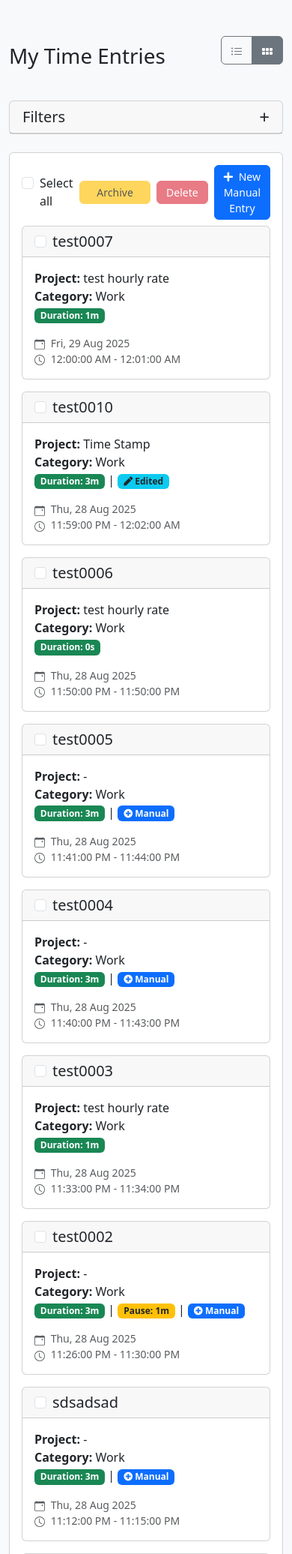
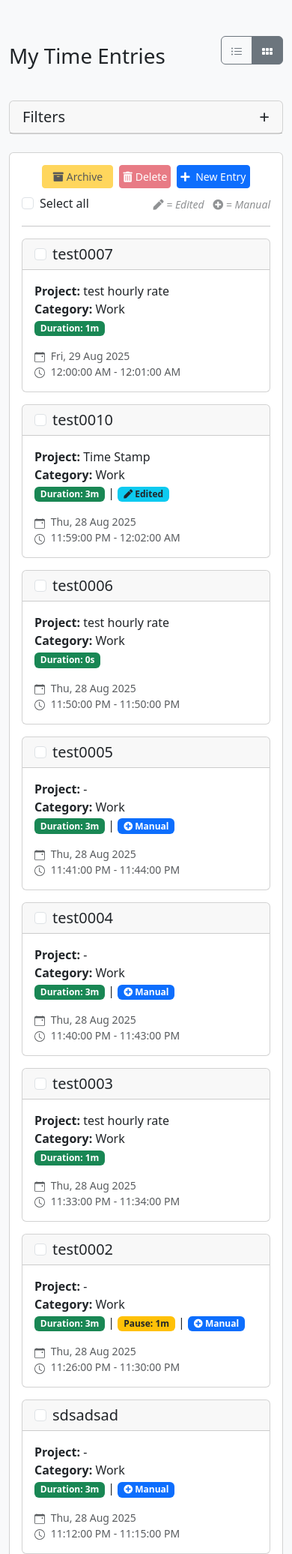
Before and after one commit to jnehmeh87/time-stamp, a Django app: page /entries/ in a window 390 px wide. Shown: the part 56-2128 px from the top of the page at 75% size. Run offline with Django 4.2, Linux system fonts and the light colour scheme; a user stored in the database is signed in; data comes from the database, SQL or seed files in the repository; both versions use the stored data as it was after the commit; data that the repository does not hold is empty; some libraries are stand-ins or nearby versions.

Commit message:
feat(tracker): Refactor time entry list controls for mobile responsiveness

```diff
--- a/templates/tracker/timeentry_list.html
+++ b/templates/tracker/timeentry_list.html
@@ -135,30 +135,33 @@
     <input type="hidden" name="preserved_filters" value="{{ request.GET.urlencode }}">
     <div class="card mb-3">
         <div class="card-body">
-            <div class="d-flex justify-content-between align-items-center mb-2 gap-2">
+            <div class="d-flex justify-content-center justify-content-sm-end align-items-center mb-2 gap-2">
+                <div class="d-flex align-items-center gap-2">
+                    {% if form.show_archived.value %}
+                    <button type="submit" class="btn btn-sm btn-secondary archive-action-btn px-1 px-sm-2" id="bulk-unarchive-btn" disabled formaction="{% url 'tracker:entry_bulk_unarchive_confirm' %}"><i class="fas fa-box-open me-1"></i>Unarchive</button>
+                    {% else %}
+                    <button type="submit" class="btn btn-sm btn-warning archive-action-btn px-1 px-sm-2" id="bulk-archive-btn" disabled formaction="{% url 'tracker:entry_bulk_archive_confirm' %}"><i class="fas fa-archive me-1"></i>Archive</button>
+                    {% endif %}
+                    <button type="submit" class="btn btn-sm btn-danger px-1 px-sm-2" id="bulk-delete-btn" disabled formaction="{% url 'tracker:entry_bulk_delete_confirm' %}"><i class="fas fa-trash-alt me-1"></i>Delete</button>
+                    <a href="{% url 'tracker:entry_create' %}" class="btn btn-sm btn-primary px-1 px-sm-2">
+                        <i class="fas fa-plus me-1"></i> New Entry
+                    </a>
+                </div>
+            </div>
+
+            <div class="d-flex justify-content-between align-items-center">
                 <div class="form-check">
                     <input class="form-check-input" type="checkbox" id="select-all-entries">
                     <label class="form-check-label" for="select-all-entries">
                         Select all
                     </label>
                 </div>
-                <div class="d-flex align-items-center gap-2">
-                    <small class="text-muted fst-italic me-2 d-none d-sm-inline">
-                        <span title="Time was edited"><i class="fas fa-pen"></i> = Edited</span>
-                        <span class="ms-2" title="Manually created"><i class="fas fa-plus-circle"></i> = Manual</span>
-                    </small>
-                    {% if form.show_archived.value %}
-                    <button type="submit" class="btn btn-secondary archive-action-btn" id="bulk-unarchive-btn" disabled formaction="{% url 'tracker:entry_bulk_unarchive_confirm' %}">Unarchive</button>
-                    {% else %}
-                    <button type="submit" class="btn btn-warning archive-action-btn" id="bulk-archive-btn" disabled formaction="{% url 'tracker:entry_bulk_archive_confirm' %}">Archive</button>
-                    {% endif %}
-                    <button type="submit" class="btn btn-danger" id="bulk-delete-btn" disabled formaction="{% url 'tracker:entry_bulk_delete_confirm' %}">Delete</button>
-                    <a href="{% url 'tracker:entry_create' %}" class="btn btn-primary">
-                        <i class="fas fa-plus me-1"></i> New Manual Entry
-                    </a>
-                </div>
+                <small class="text-body-tertiary fst-italic">
+                    <span title="Time was edited"><i class="fas fa-pen"></i> = Edited</span>
+                    <span class="ms-2" title="Manually created"><i class="fas fa-plus-circle"></i> = Manual</span>
+                </small>
             </div>
-
+            <hr>
             <!-- Table View Container -->
             <div id="table-view-container">
                 <div class="table-responsive">
```
Also changed, not shown: db.sqlite3.
